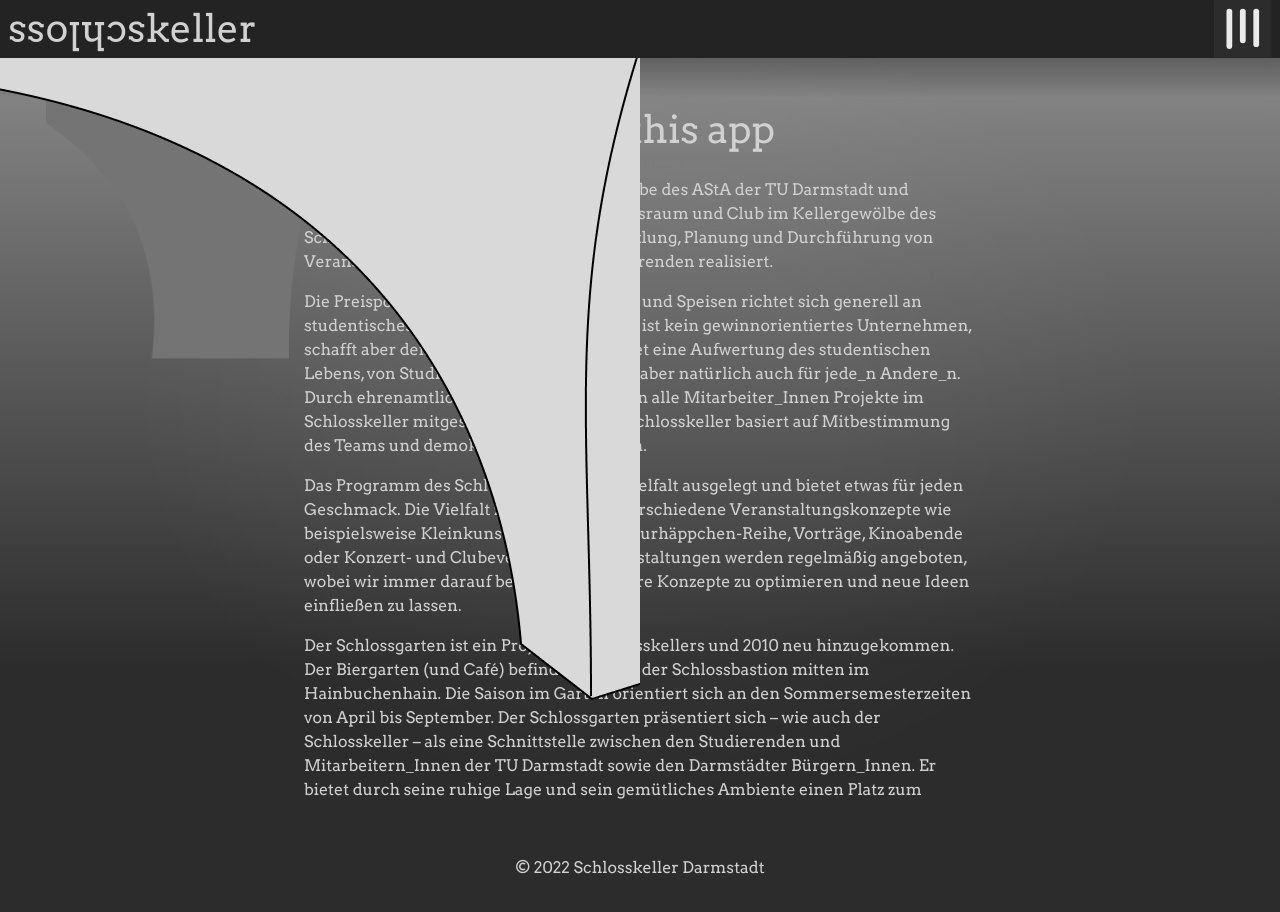
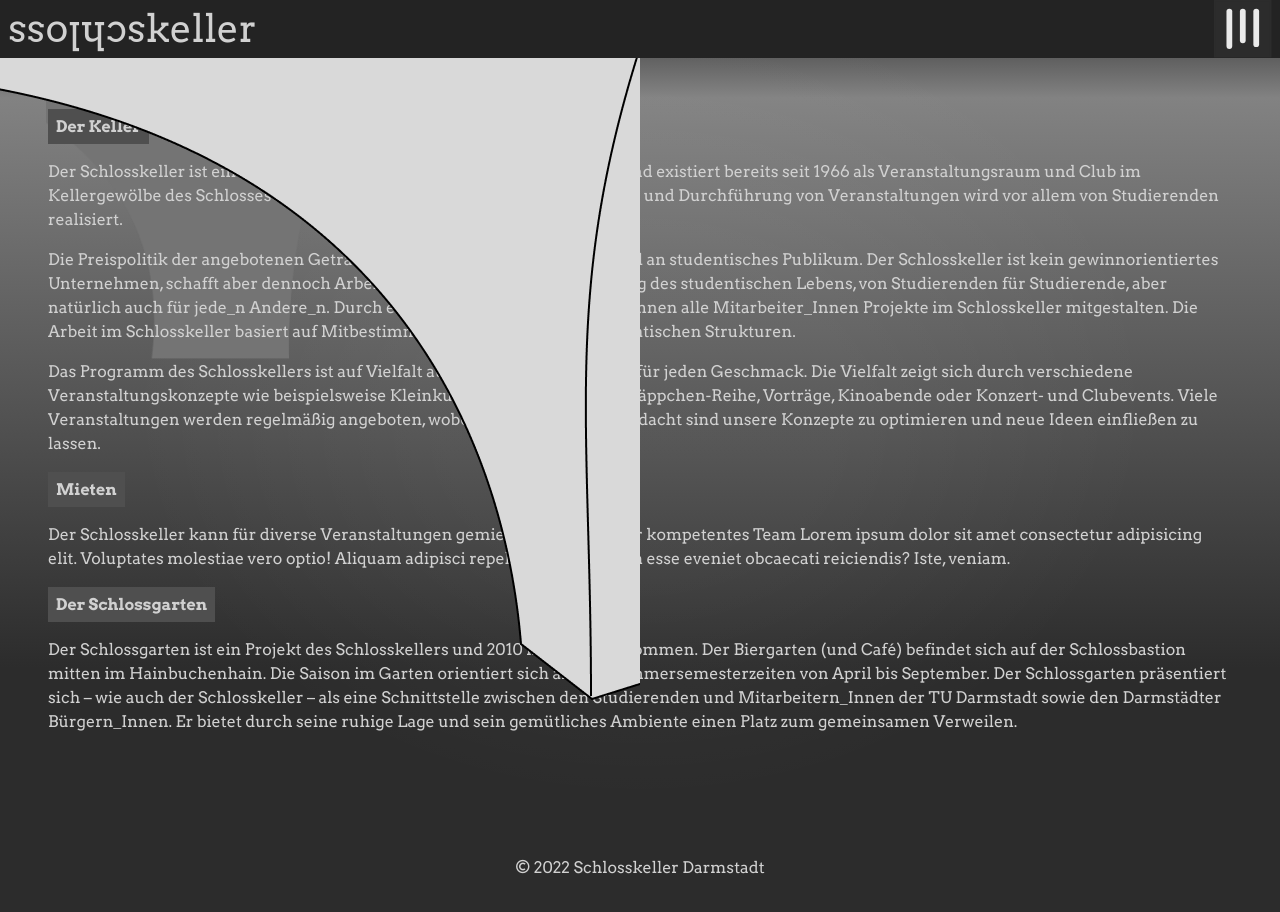
Before and after one commit to lumsdnb/schlosskeller-website-remake, a SvelteKit app: page /about in a window 1280 px wide. Shown: the top 912 px of the page. Built offline with nearby package versions, Linux system fonts and the light colour scheme.

Commit message:
Change about copy & heading styling

```diff
--- a/src/app.css
+++ b/src/app.css
@@ -78,7 +78,13 @@
 }
 
 h1,
-h2,
+h2 {
+	width: fit-content;
+	padding: 0.5rem;
+	color: var(--heading-color);
+	background-color: var(--tertiary-color);
+}
+
 p {
 	font-weight: 400;
 	color: var(--heading-color);
--- a/src/routes/+layout.svelte
+++ b/src/routes/+layout.svelte
@@ -36,6 +36,7 @@
 		width: 100%;
 		max-width: 95vw;
 		margin: 0 auto;
+		margin-top: 5rem;
 		box-sizing: border-box;
 	}
 
@@ -72,10 +73,7 @@
 		justify-content: center;
 		align-items: center;
 		padding: 40px;
-	}
-
-	footer a {
-		font-weight: bold;
+		z-index: 50;
 	}
 
 	@media (min-width: 480px) {
--- a/src/routes/about/+page.svelte
+++ b/src/routes/about/+page.svelte
@@ -4,12 +4,13 @@
 </svelte:head>
 
 <div class="content">
-	<h1>About this app</h1>
+	<article>
+		<h2>Der Keller</h2>
 
 		<p>
-		Der Schlosskeller ist ein autonomes Gewerbe des AStA der TU Darmstadt und existiert bereits seit
-		1966 als Veranstaltungsraum und Club im Kellergewölbe des Schlosses mitten in Darmstadt. Die
-		Entwicklung, Planung und Durchführung von Veranstaltungen wird vor allem von Studierenden
+			Der Schlosskeller ist ein autonomes Gewerbe des AStA der TU Darmstadt und existiert bereits
+			seit 1966 als Veranstaltungsraum und Club im Kellergewölbe des Schlosses mitten in Darmstadt.
+			Die Entwicklung, Planung und Durchführung von Veranstaltungen wird vor allem von Studierenden
 			realisiert.
 		</p>
 
@@ -21,6 +22,7 @@
 			alle Mitarbeiter_Innen Projekte im Schlosskeller mitgestalten. Die Arbeit im Schlosskeller
 			basiert auf Mitbestimmung des Teams und demokratischen Strukturen.
 		</p>
+	</article>
 
 	<p>
 		Das Programm des Schlosskellers ist auf Vielfalt ausgelegt und bietet etwas für jeden Geschmack.
@@ -30,20 +32,24 @@
 		zu optimieren und neue Ideen einfließen zu lassen.
 	</p>
 
+	<article>
+		<h2>Mieten</h2>
 		<p>
-		Der Schlossgarten ist ein Projekt des Schlosskellers und 2010 neu hinzugekommen. Der Biergarten
-		(und Café) befindet sich auf der Schlossbastion mitten im Hainbuchenhain. Die Saison im Garten
-		orientiert sich an den Sommersemesterzeiten von April bis September. Der Schlossgarten
-		präsentiert sich – wie auch der Schlosskeller – als eine Schnittstelle zwischen den Studierenden
-		und Mitarbeitern_Innen der TU Darmstadt sowie den Darmstädter Bürgern_Innen. Er bietet durch
-		seine ruhige Lage und sein gemütliches Ambiente einen Platz zum gemeinsamen Verweilen.
+			Der Schlosskeller kann für diverse Veranstaltungen gemietet werden. Unser kompetentes Team
+			Lorem ipsum dolor sit amet consectetur adipisicing elit. Voluptates molestiae vero optio!
+			Aliquam adipisci repellat enim, hic fuga esse eveniet obcaecati reiciendis? Iste, veniam.
 		</p>
+	</article>
+	<article>
+		<h2>Der Schlossgarten</h2>
+		<p>
+			Der Schlossgarten ist ein Projekt des Schlosskellers und 2010 neu hinzugekommen. Der
+			Biergarten (und Café) befindet sich auf der Schlossbastion mitten im Hainbuchenhain. Die
+			Saison im Garten orientiert sich an den Sommersemesterzeiten von April bis September. Der
+			Schlossgarten präsentiert sich – wie auch der Schlosskeller – als eine Schnittstelle zwischen
+			den Studierenden und Mitarbeitern_Innen der TU Darmstadt sowie den Darmstädter Bürgern_Innen.
+			Er bietet durch seine ruhige Lage und sein gemütliches Ambiente einen Platz zum gemeinsamen
+			Verweilen.
+		</p>
+	</article>
 </div>
-
-<style>
-	.content {
-		width: 100%;
-		max-width: var(--column-width);
-		margin: var(--column-margin-top) auto 0 auto;
-	}
-</style>
```
Lines whose indentation alone changed are shown as unchanged.
